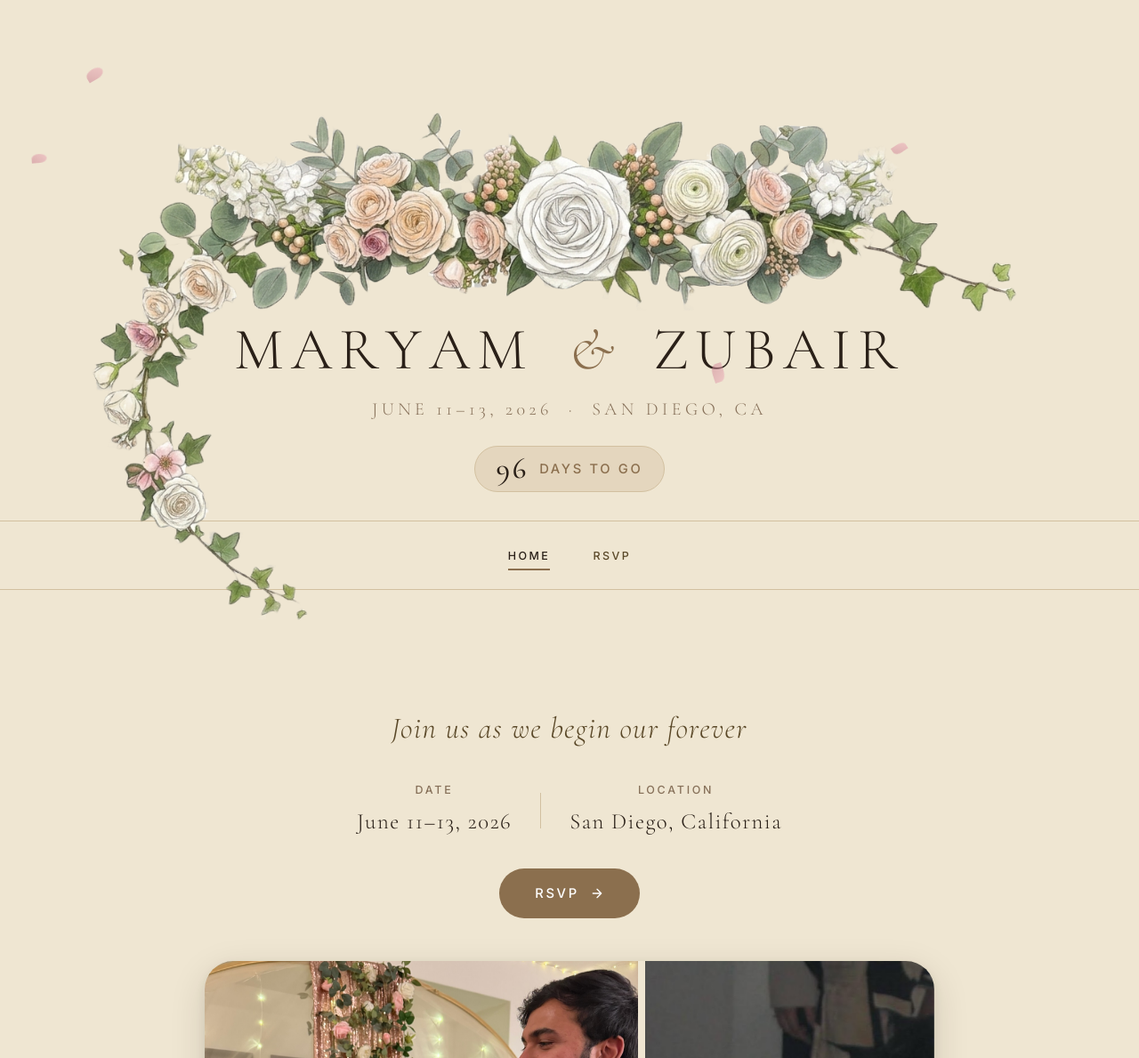
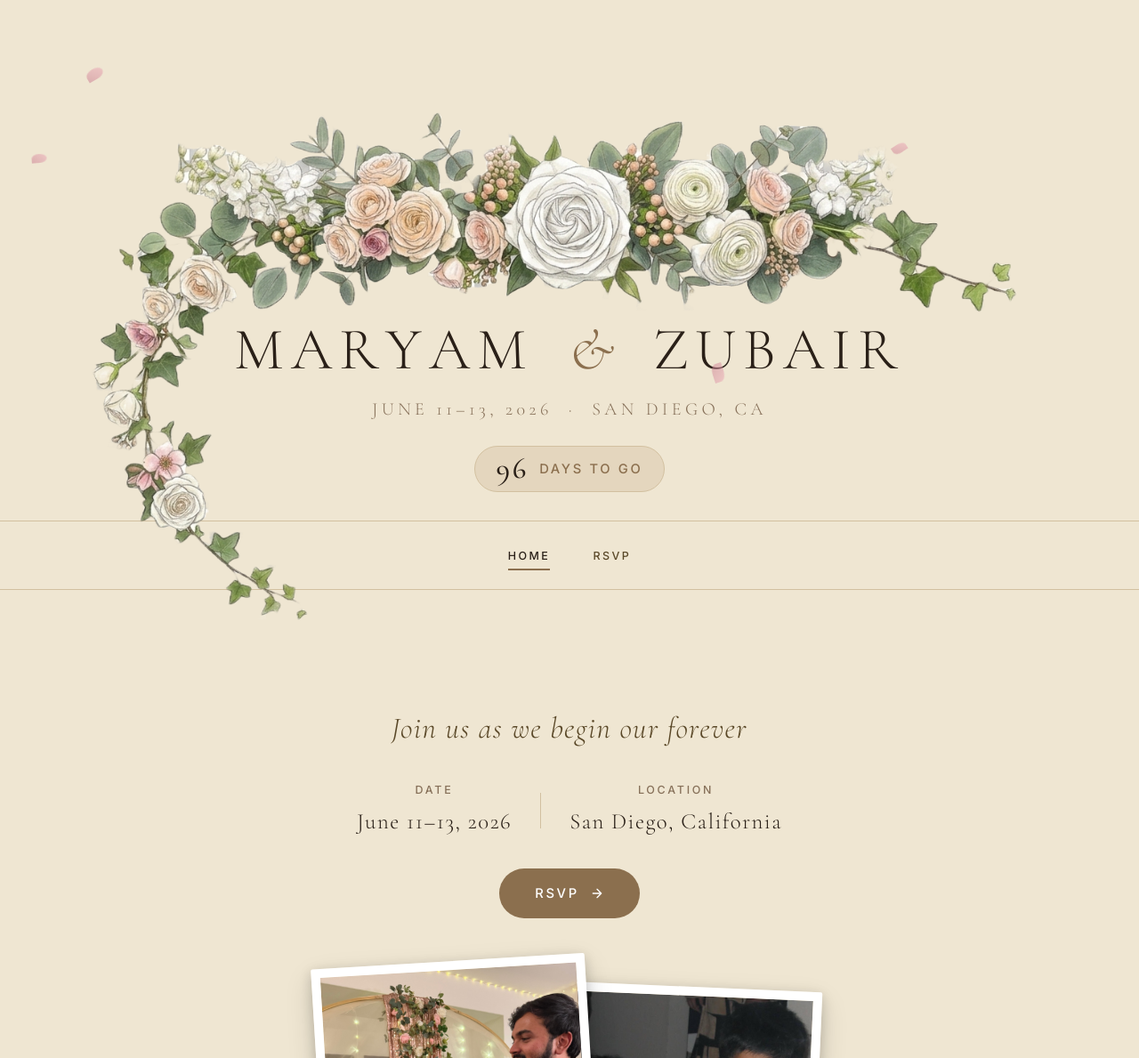
Before and after one commit to ZubairQazi/ZubairQazi.github.io, a Jekyll site: the page maryam/index.html, which Jekyll copies as it is, in a window 1280 px wide. Shown: the top 1189 px of the page at 89% size. Built offline with Jekyll 4.4.1, drawn with Linux system fonts in a browser that asks for light colours; nearby versions of some CDN libraries; grey boxes are pictures that could not be loaded.

Commit message:
fix(ui): scattered photo collage with overlaps, white borders, hover lift

```diff
--- a/maryam/css/styles.css
+++ b/maryam/css/styles.css
@@ -438,7 +438,7 @@ h1, h2, h3, h4, h5, h6 {
   transform: scale(1.03);
 }
 
-/* ── Photo Collage ──────────────────────────────────────────────── */
+/* ── Photo Collage (scattered prints) ──────────────────────────── */
 .collage-section {
   padding-bottom: var(--space-20);
   display: flex;
@@ -446,26 +446,29 @@ h1, h2, h3, h4, h5, h6 {
 }
 
 .photo-collage {
-  display: grid;
-  grid-template-columns: 3fr 2fr;
-  grid-template-rows: 3fr 2fr;
-  gap: 8px;
+  position: relative;
   width: 100%;
-  max-width: 820px;
-  height: clamp(360px, 55vw, 520px);
-  border-radius: var(--radius-xl);
-  overflow: hidden;
-  box-shadow: var(--shadow-lg);
+  max-width: 560px;
+  height: clamp(380px, 52vw, 480px);
+  /* overflow visible so photos can rotate slightly outside bounds */
 }
 
 .collage-item {
+  position: absolute;
   overflow: hidden;
-  position: relative;
+  /* photo-print look */
+  border: 10px solid #fff;
+  border-bottom-width: 28px;          /* extra bottom for caption-strip feel */
+  border-radius: 2px;
+  box-shadow:
+    0 4px 14px rgba(0,0,0,0.18),
+    0 12px 32px rgba(0,0,0,0.14);
+  cursor: pointer;
+  /* smooth hover lift */
+  transition:
+    transform 0.38s cubic-bezier(0.25, 0.46, 0.45, 0.94),
+    box-shadow 0.38s ease;
 }
-
-.collage-top    { grid-column: 1; grid-row: 1; }
-.collage-right  { grid-column: 2; grid-row: 1 / 3; }
-.collage-bottom { grid-column: 1; grid-row: 2; }
 
 .collage-item img {
   width: 100%;
@@ -473,40 +476,80 @@ h1, h2, h3, h4, h5, h6 {
   object-fit: cover;
   object-position: center;
   display: block;
-  transition: transform 0.55s cubic-bezier(0.25, 0.46, 0.45, 0.94);
-  will-change: transform;
-}
-
-.collage-top img    { object-position: center 18%; }
-.collage-bottom img { object-position: center 35%; }
-
-.collage-item:hover img {
-  transform: scale(1.07);
-}
-
-.collage-item::after {
-  content: '';
-  position: absolute;
-  inset: 0;
-  background: rgba(255,255,255,0);
-  transition: background 0.45s ease;
+  /* prevent drag */
+  user-select: none;
+  -webkit-user-select: none;
   pointer-events: none;
 }
 
-.collage-item:hover::after {
-  background: rgba(255,255,255,0.06);
+/* ── Photo 1: couple portrait — large, top-left ── */
+.collage-top {
+  width: 55%;
+  height: 76%;
+  top: 0;
+  left: 0;
+  transform: rotate(-3.5deg);
+  z-index: 3;
+}
+.collage-top img { object-position: center 15%; }
+
+/* ── Photo 2: childhood/landscape — upper-right ── */
+.collage-right {
+  width: 52%;
+  height: 42%;
+  top: 6%;
+  right: 0;
+  transform: rotate(2.5deg);
+  z-index: 2;
+}
+.collage-right img { object-position: center 40%; }
+
+/* ── Photo 3: proposal portrait — bottom, overlapping ── */
+.collage-bottom {
+  width: 48%;
+  height: 64%;
+  bottom: 0;
+  left: 13%;
+  transform: rotate(-1.5deg);
+  z-index: 1;
+}
+.collage-bottom img { object-position: center 30%; }
+
+/* ── Hover: lift, flatten, come forward ── */
+.collage-item:hover {
+  transform: rotate(0deg) scale(1.04) translateY(-8px);
+  box-shadow:
+    0 16px 40px rgba(0,0,0,0.26),
+    0 4px 12px rgba(0,0,0,0.16);
+  z-index: 10;
 }
 
+/* ── Mobile: simple vertical stack ── */
 @media (max-width: 540px) {
   .photo-collage {
-    grid-template-columns: 1fr;
-    grid-template-rows: auto auto auto;
+    position: static;
+    display: flex;
+    flex-direction: column;
+    align-items: center;
+    gap: var(--space-6);
     height: auto;
-    border-radius: var(--radius-lg);
   }
-  .collage-top    { grid-column: 1; grid-row: 1; aspect-ratio: 4/3; }
-  .collage-right  { grid-column: 1; grid-row: 2; aspect-ratio: 4/3; }
-  .collage-bottom { grid-column: 1; grid-row: 3; aspect-ratio: 4/3; }
+  .collage-item {
+    position: static;
+    width: 88%;
+    height: auto;
+    transform: none !important;
+  }
+  .collage-item img {
+    display: block;
+    width: 100%;
+    height: auto;
+    aspect-ratio: 4/3;
+    object-fit: cover;
+  }
+  .collage-top img, .collage-bottom img {
+    aspect-ratio: 3/4;
+  }
 }
 
 /* RSVP Button */
```
